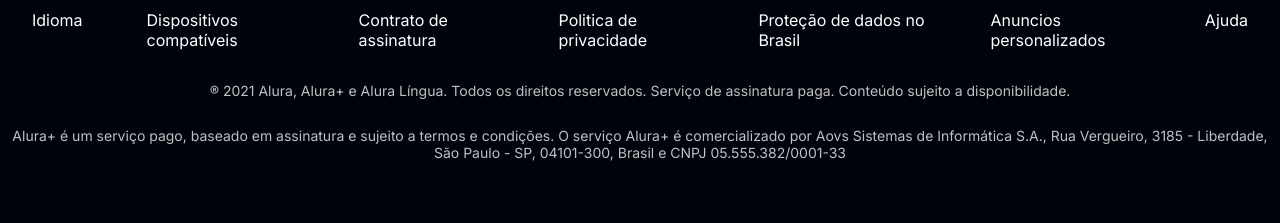
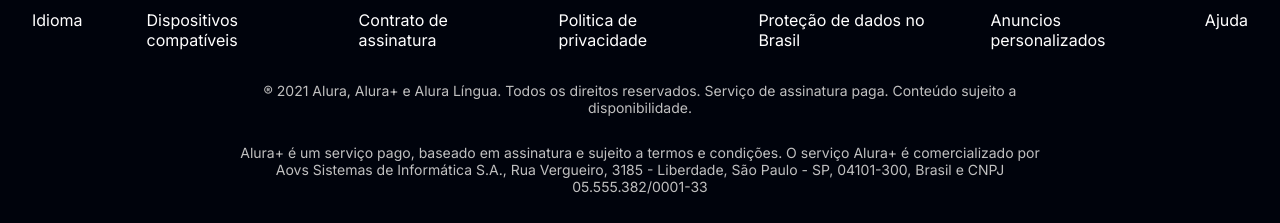
Before and after one commit to MatheusCS37/Alura-Plus, a plain HTML site: page index.html in a window 1280 px wide. Shown: the part 3792-4015 px from the top of the page. Before the commit the page ends 3981 px from the top, so only its background shows below. Drawn offline with Linux system fonts and the light colour scheme.

Commit message:
Alteração adicionando uma nova margin na classe .footer__informacoes

```diff
--- a/styles.css
+++ b/styles.css
@@ -157,6 +157,7 @@
 
 .footer__informacoes{
     text-align: center;
+    margin: 0 15em;
 
 }
 
```
